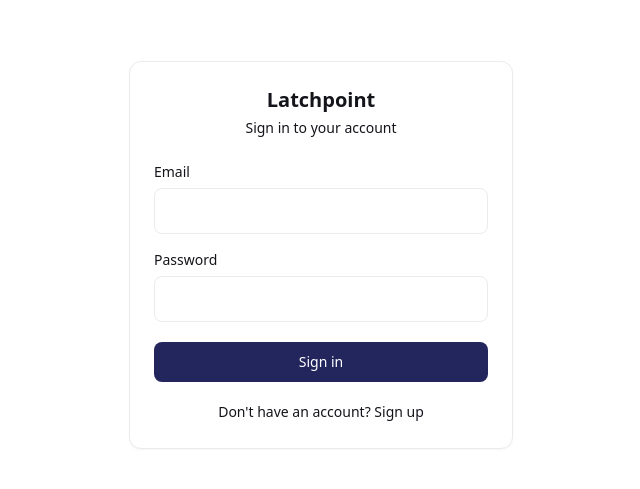
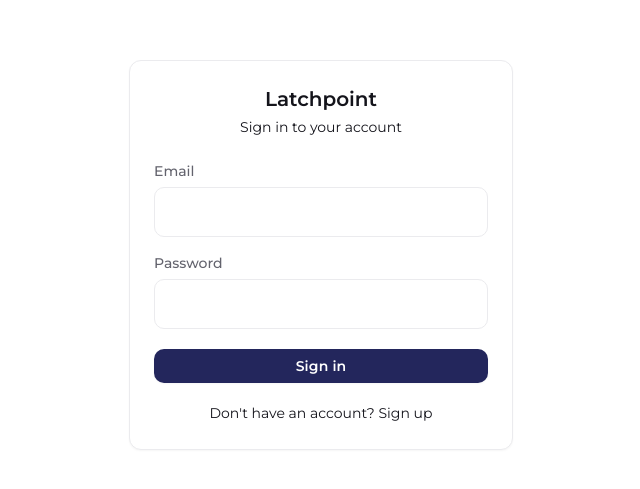
Before and after one commit to poojamurugan23/Latchpoint-Recursion, a React (Vite) app in the folder frontend/: page /login in a window 1280 px wide. Shown: the part 145-634 px from the top of the page, without its empty margins (319-959 px from the left). Built offline with nearby package versions, Linux system fonts and the light colour scheme; no server answers.

Commit message:
feat: enhance Button and Card components with improved styles and hover effects; update main.jsx to include font imports

```diff
--- a/frontend/src/components/Button.jsx
+++ b/frontend/src/components/Button.jsx
@@ -1,12 +1,10 @@
 import { forwardRef } from 'react'
 
 const VARIANTS = {
-  primary:
-    'bg-accent text-white hover:bg-accent-hover',
-  ghost:
-    'bg-transparent text-text-secondary border border-border hover:bg-surface-alt',
-  danger:
-    'bg-transparent text-block border border-border hover:bg-block-bg',
+  primary: 'bg-accent text-white hover:bg-accent-hover shadow-sm hover:shadow-md',
+  secondary: 'bg-transparent text-ink-900 border border-border hover:bg-bg-subtle hover:border-border-strong',
+  tertiary: 'bg-transparent text-accent hover:opacity-80 border-0',
+  danger: 'bg-transparent text-block border border-border hover:bg-block-bg',
 }
 
 const Button = forwardRef(function Button(
@@ -16,7 +14,7 @@
   return (
     <button
       ref={ref}
-      className={`inline-flex items-center justify-center gap-2 rounded-sm px-4 py-2.5 text-sm font-medium transition-all duration-150 ease-out disabled:opacity-50 disabled:cursor-not-allowed ${VARIANTS[variant]} ${className}`}
+      className={`inline-flex items-center justify-center gap-2 rounded-button px-5 py-2.5 text-button font-semibold tracking-[0.01em] transition-all duration-[120ms] ease-out active:scale-[0.98] disabled:text-ink-400 disabled:border-ink-400 disabled:cursor-not-allowed disabled:bg-transparent disabled:shadow-none disabled:active:scale-100 focus-visible:ring-2 focus-visible:ring-accent focus-visible:ring-offset-2 ${VARIANTS[variant]} ${className}`}
       {...props}
     >
       {children}
--- a/frontend/src/components/Card.jsx
+++ b/frontend/src/components/Card.jsx
@@ -1,7 +1,9 @@
-export default function Card({ className = '', children, ...props }) {
+export default function Card({ className = '', children, hover = false, ...props }) {
   return (
     <div
-      className={`bg-surface border border-border rounded-md shadow-sm p-6 ${className}`}
+      className={`bg-white border border-border rounded-md shadow-sm p-6 ${
+        hover ? 'transition-all duration-[160ms] ease-out hover:shadow-md hover:border-border-strong' : ''
+      } ${className}`}
       {...props}
     >
       {children}
--- a/frontend/src/components/Input.jsx
+++ b/frontend/src/components/Input.jsx
@@ -6,14 +6,14 @@
   return (
     <div className="flex flex-col gap-1.5">
       {label && (
-        <label htmlFor={inputId} className="text-sm text-text-secondary">
+        <label htmlFor={inputId} className="text-secondary font-medium text-ink-600">
           {label}
         </label>
       )}
       <input
         ref={ref}
         id={inputId}
-        className={`w-full rounded-sm border border-border bg-surface px-3.5 py-2.5 text-base text-text-primary placeholder:text-text-tertiary outline-none transition-colors duration-150 ease-out focus:border-accent ${className}`}
+        className={`w-full rounded-[10px] border border-border bg-white px-3 py-3 text-body text-ink-900 placeholder:text-ink-400 outline-none transition-all duration-[120ms] ease-out focus:border-accent focus:shadow-[0_0_0_3px_rgba(35,38,92,0.08)] ${className}`}
         {...props}
       />
     </div>
```
Also changed, not shown: frontend/src/main.jsx (+7 -0 lines).
